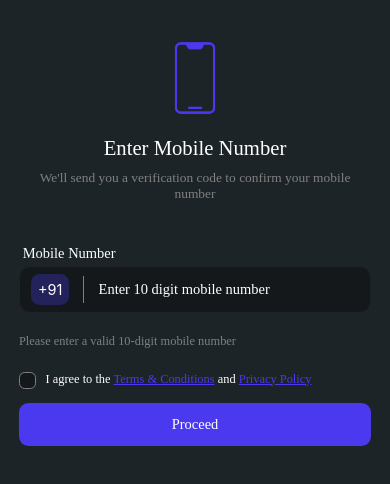
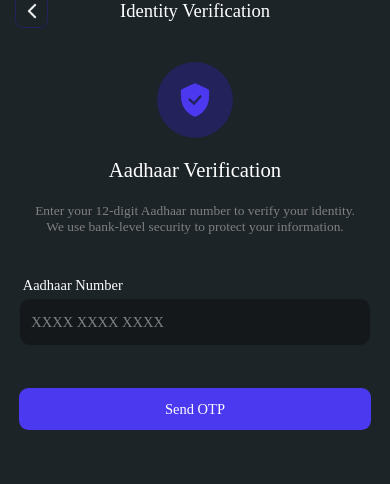
Before and after one commit to amandaliya29/payment-app-frontend, a React Native app: screen /AadhaarVerification in a window 390 px wide. Shown: the top 484 px of the page. Built offline with nearby package versions, Linux system fonts and the light colour scheme; what react-native-device-info would draw is missing.

Commit message:
Add AadhaarVerification screen

```diff
--- a/src/navigation/StackNavigation.js
+++ b/src/navigation/StackNavigation.js
@@ -4,6 +4,7 @@
 import MobileNumberEntry from '../screen/auth/MobileNumberEntry';
 import OtpVerification from '../screen/auth/OtpVerification';
 import BankLinkScreen from '../screen/bankLinking/BankLinkScreen';
+import AadhaarVerification from '../screen/bankLinking/AadhaarVerification';
 import { Colors } from '../themes/Colors';
 
 const Stack = createStackNavigator();
@@ -25,6 +26,10 @@
         <Stack.Screen name="MobileNumberEntry" component={MobileNumberEntry} />
         <Stack.Screen name="OtpVerification" component={OtpVerification} />
         <Stack.Screen name="BankLinkScreen" component={BankLinkScreen} />
+        <Stack.Screen
+          name="AadhaarVerification"
+          component={AadhaarVerification}
+        />
       </Stack.Navigator>
     </>
   );
--- /dev/null
+++ b/src/screen/bankLinking/AadhaarVerification.js
@@ -0,0 +1,163 @@
+import React, { useState } from 'react';
+import { View, Text, StyleSheet, Image, ScrollView } from 'react-native';
+import Header from '../../component/Header';
+import { Colors } from '../../themes/Colors';
+import scaleUtils from '../../utils/Responsive';
+import { useNavigation } from '@react-navigation/native';
+import { SafeAreaView } from 'react-native-safe-area-context';
+import Button from '../../component/Button';
+import Input from '../../component/Input';
+
+const AadhaarVerification = () => {
+  const navigation = useNavigation();
+  const [aadhaar, setAadhaar] = useState('');
+
+  const handleSendOtp = () => {
+    if (aadhaar.length === 12) {
+      navigation.navigate('OtpVerification', { aadhaar });
+    } else {
+      alert('Please enter a valid 12-digit Aadhaar number');
+    }
+  };
+
+  return (
+    <SafeAreaView style={styles.container}>
+      <Header
+        title="Identity Verification"
+        onBack={() => navigation.goBack()}
+      />
+
+      <ScrollView
+        showsVerticalScrollIndicator={false}
+        contentContainerStyle={{
+          padding: scaleUtils.scaleWidth(20),
+        }}
+      >
+        {/* Shield Icon */}
+        <View style={styles.iconWrapper}>
+          <View style={styles.iconCircle}>
+            <Image
+              source={require('../../assets/image/appIcon/identity.png')}
+              style={styles.icon}
+            />
+          </View>
+        </View>
+
+        {/* Title */}
+        <Text style={styles.title}>Aadhaar Verification</Text>
+        <Text style={styles.subtitle}>
+          Enter your 12-digit Aadhaar number to verify your identity. We use
+          bank-level security to protect your information.
+        </Text>
+
+        {/* Aadhaar Input */}
+        <Input
+          label="Aadhaar Number"
+          value={aadhaar}
+          onChange={setAadhaar}
+          keyboardType="numeric"
+          maxLength={12}
+          placeholder="XXXX XXXX XXXX"
+          placeholderTextColor={Colors.grey}
+        />
+
+        {/* Security Note
+        <View style={styles.securityBox}>
+          <Image
+            source={require('../../assets/image/appIcon/security.png')}
+            style={styles.lockIcon}
+          />
+          <Text style={styles.securityText}>
+            Secure & Confidential: Your Aadhaar data is encrypted and never
+            stored
+          </Text>
+        </View> */}
+
+        {/* Send OTP Button */}
+        <View style={{ marginVertical: scaleUtils.scaleHeight(8) }}>
+          <Button title="Send OTP" onPress={handleSendOtp} />
+        </View>
+      </ScrollView>
+    </SafeAreaView>
+  );
+};
+
+const styles = StyleSheet.create({
+  container: {
+    flex: 1,
+    backgroundColor: Colors.bg,
+  },
+  iconWrapper: {
+    alignItems: 'center',
+    marginTop: scaleUtils.scaleHeight(20),
+  },
+  iconCircle: {
+    backgroundColor: Colors.secondary,
+    padding: scaleUtils.scaleWidth(20),
+    borderRadius: scaleUtils.scaleWidth(50),
+  },
+  icon: {
+    width: scaleUtils.scaleWidth(40),
+    height: scaleUtils.scaleWidth(40),
+    tintColor: Colors.primary,
+    resizeMode: 'contain',
+  },
+  title: {
+    fontSize: scaleUtils.scaleFont(20),
+    fontFamily: 'Poppins-Bold',
+    color: Colors.white,
+    alignSelf: 'center',
+    marginTop: scaleUtils.scaleHeight(20),
+  },
+  subtitle: {
+    fontSize: scaleUtils.scaleFont(13),
+    fontFamily: 'Poppins-Regular',
+    color: Colors.grey,
+    marginVertical: scaleUtils.scaleHeight(20),
+    marginBottom: scaleUtils.scaleHeight(40),
+    alignSelf: 'center',
+    textAlign: 'center',
+    paddingHorizontal: scaleUtils.scaleWidth(10),
+  },
+  securityBox: {
+    flexDirection: 'row',
+    alignItems: 'center',
+    backgroundColor: Colors.secondary,
+    borderRadius: scaleUtils.scaleWidth(10),
+    padding: scaleUtils.scaleWidth(12),
+    marginTop: scaleUtils.scaleHeight(20),
+    borderWidth: 1,
+    borderColor: Colors.primary,
+  },
+  lockIcon: {
+    width: scaleUtils.scaleWidth(20),
+    height: scaleUtils.scaleWidth(20),
+    tintColor: Colors.white,
+    marginRight: scaleUtils.scaleWidth(10),
+    resizeMode: 'contain',
+  },
+  securityText: {
+    color: Colors.white,
+    fontSize: scaleUtils.scaleFont(12),
+    fontFamily: 'Poppins-Regular',
+    flex: 1,
+    flexWrap: 'wrap',
+  },
+  footer: {
+    marginTop: scaleUtils.scaleHeight(30),
+  },
+  footerTitle: {
+    color: Colors.white,
+    fontSize: scaleUtils.scaleFont(14),
+    fontFamily: 'Poppins-SemiBold',
+    marginBottom: scaleUtils.scaleHeight(10),
+  },
+  bullet: {
+    color: Colors.grey,
+    fontSize: scaleUtils.scaleFont(13),
+    fontFamily: 'Poppins-Regular',
+    marginBottom: scaleUtils.scaleHeight(6),
+  },
+});
+
+export default AadhaarVerification;
--- a/src/screen/bankLinking/BankLinkScreen.js
+++ b/src/screen/bankLinking/BankLinkScreen.js
@@ -28,6 +28,7 @@
       style={styles.bankItem}
       onPress={() => {
         console.log('Selected:', item.name);
+        navigation.navigate('AadhaarVerification');
       }}
     >
       <Image source={item.logo} style={styles.bankLogo} />
```
Also changed, not shown: src/assets/image/appIcon/identity.png (added).
